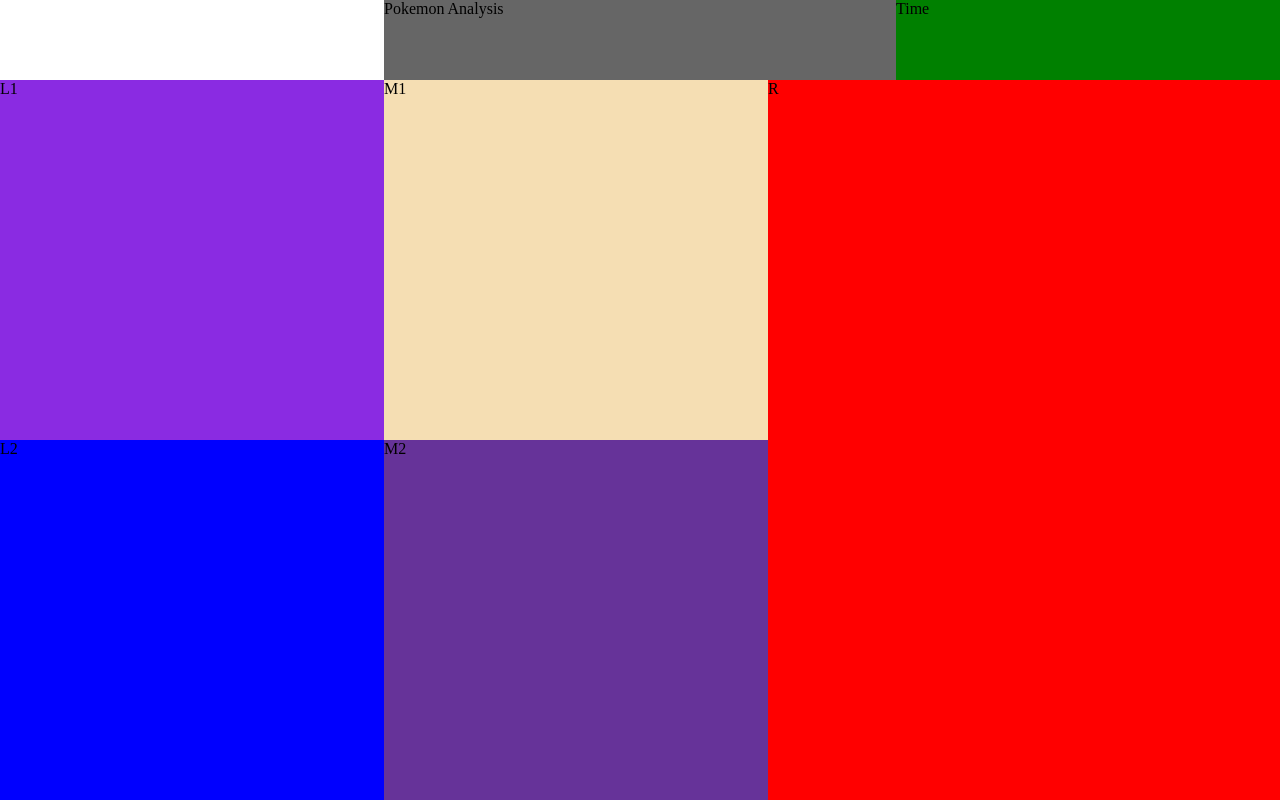
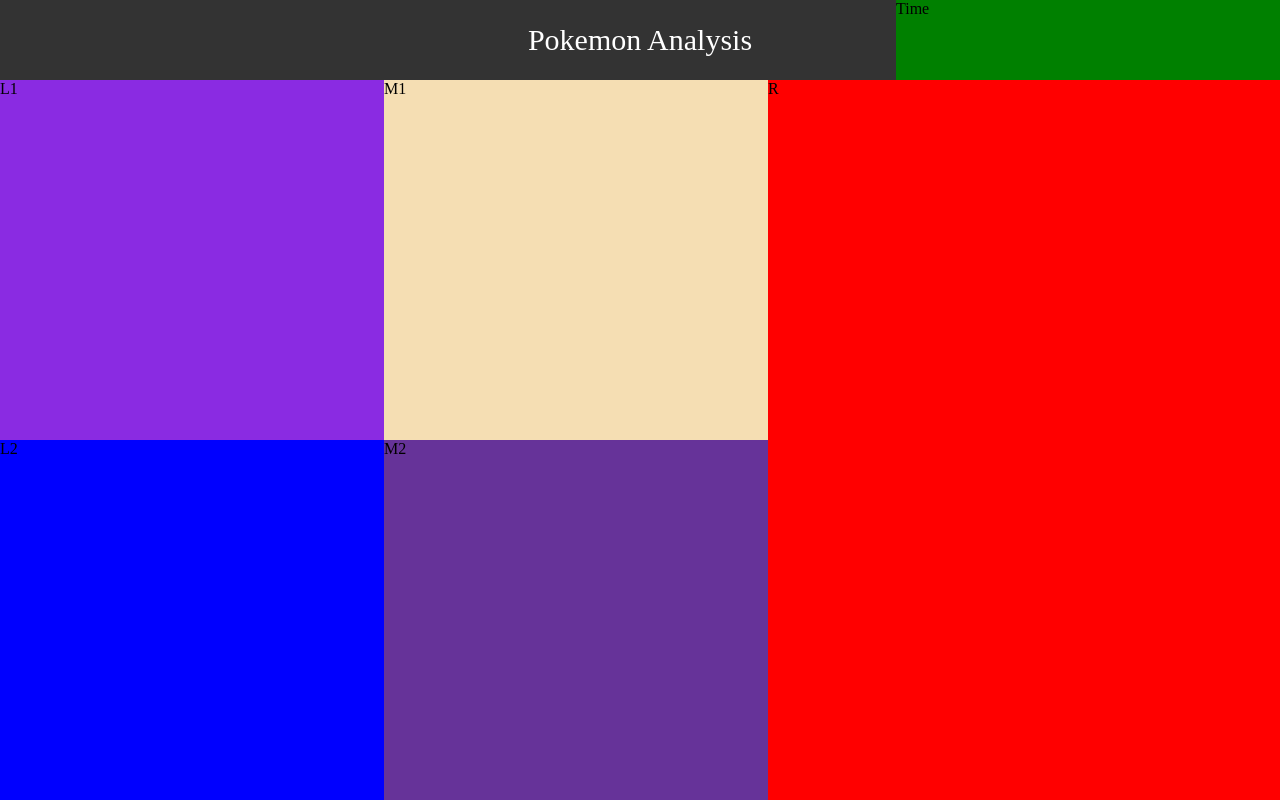
Before and after one commit to SnowCharmQ/Demo-Pokemon-Analysis, a Flask app: page / in a window 1280 px wide. Run offline with Flask 2, Linux system fonts and the light colour scheme.

Commit message:
update css style for title

```diff
--- a/static/css/main.css
+++ b/static/css/main.css
@@ -1,10 +1,19 @@
+body {
+    margin: 0;
+    background: #333;
+}
+
 #title {
     position: absolute;
     width: 40%;
     height: 10%;
     top: 0;
     left: 30%;
-    background: #666;
+    color: white;
+    font-size: 30px;
+    display: flex;
+    align-items: center;
+    justify-content: center;
 }
 
 #time {
```
